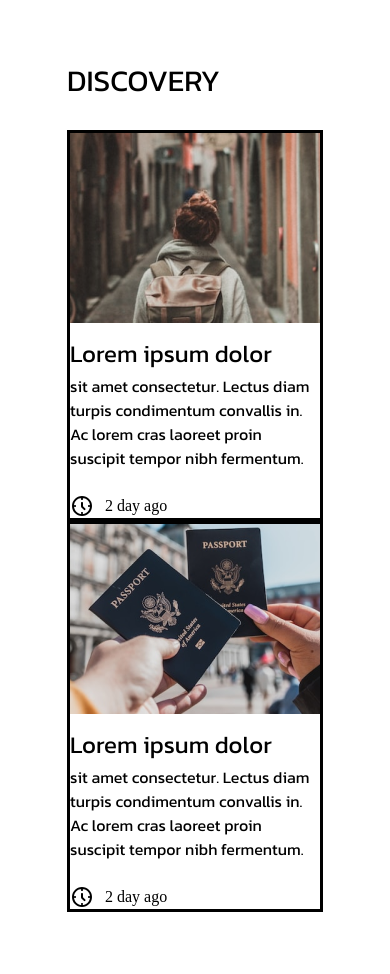
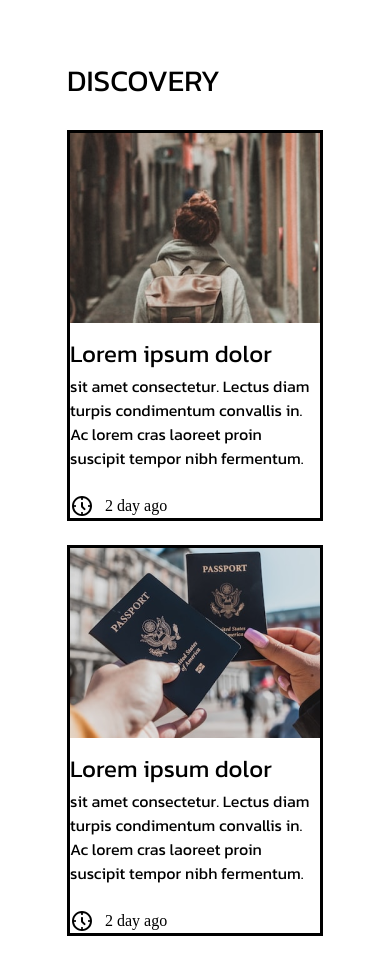
Before and after one commit to Davit-Kunchulia/HomeWork9, a plain HTML site: page index.html in a window 390 px wide. Shown: the part 660-1634 px from the top of the page. Drawn offline with Linux system fonts and the light colour scheme.

Commit message:
section2

```diff
--- a/css/tablet.css
+++ b/css/tablet.css
@@ -41,5 +41,5 @@
     }
 
     /* section2 */
-    .section2_div{display: flex; flex-direction: column; column-gap: 24px;}
+    .section2_div{display: flex; flex-direction: column; row-gap: 24px;}
 }
```
